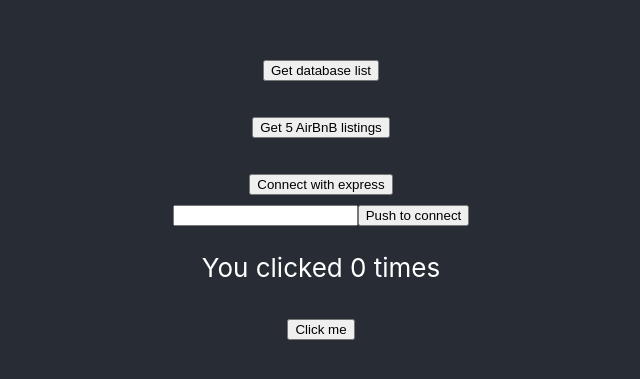
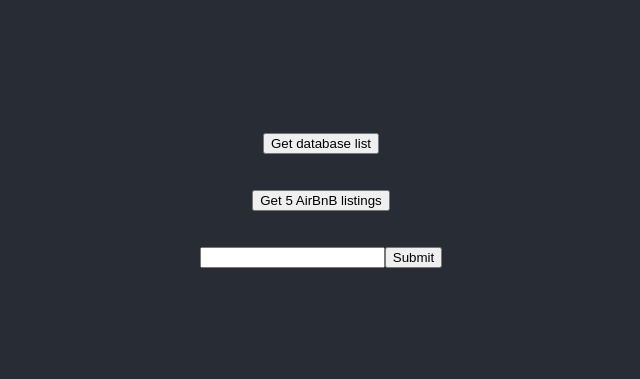
Before and after one commit to willmharris7/layeredJS, a React (Create React App) app in the folder frontend/: page / in a window 1280 px wide. Shown: the part 205-584 px from the top of the page, without its empty margins (319-959 px from the left). Built offline with nearby package versions, Linux system fonts and the light colour scheme.

Commit message:
frontend cleaned up

```diff
--- a/frontend/src/App.js
+++ b/frontend/src/App.js
@@ -1,6 +1,5 @@
 import './App.css';
-import ConnectButton from './components/ConnectButton'
-import Counter from './components/Counter'
+import SearchForm from './components/SearchForm'
 import GetDatabasesButton from './components/GetDatabasesButton';
 import Top5ListingsButton from './components/Top5ListingsButton';
 
@@ -10,8 +9,7 @@ function App() {
       <header className="App-header">
         <GetDatabasesButton/>
         <Top5ListingsButton/>
-        <ConnectButton/>
-        <Counter/>
+        <SearchForm/>
       </header>
     </div>
   );
--- a/frontend/src/components/Counter.js
+++ /dev/null
@@ -1,17 +0,0 @@
-import React, { useState } from 'react'
-
-function Counter() {
-
-  const [count, setCount] = useState(0);
-
-  return (
-    <div>
-      <p>You clicked {count} times</p>
-      <button onClick={() => setCount(count + 1)}>
-        Click me
-      </button>
-    </div>
-  );
-}
-
-export default Counter
--- a/frontend/src/components/ConnectButton.js
+++ b/frontend/src/components/SearchForm.js
@@ -1,15 +1,8 @@
 import React, { useState } from 'react'
 
-function ConnectButton() {
+function SearchForm() {
 
-    const [message, setMessage] = useState("Push to connect")
     const [data, setData] = useState("")
-
-    async function hitServer() {
-        const response = await fetch("/api/hello")
-        const body = await response.json()
-        console.log(body)
-    }
 
     async function handleSubmit(e) {
         e.preventDefault()
@@ -27,13 +20,12 @@ function ConnectButton() {
 
     return(
         <div>
-        <button onClick={hitServer}>Connect with express</button>
-        <form onSubmit={handleSubmit}>
-            <input type="text" onChange={e => setData(e.target.value)}/>
-            <button type="submit">{message}</button>
-        </form>
+            <form onSubmit={handleSubmit}>
+                <input type="text" onChange={e => setData(e.target.value)}/>
+                <button type="submit">Submit</button>
+            </form>
         </div>
     )
 }
 
-export default ConnectButton
+export default SearchForm
```
